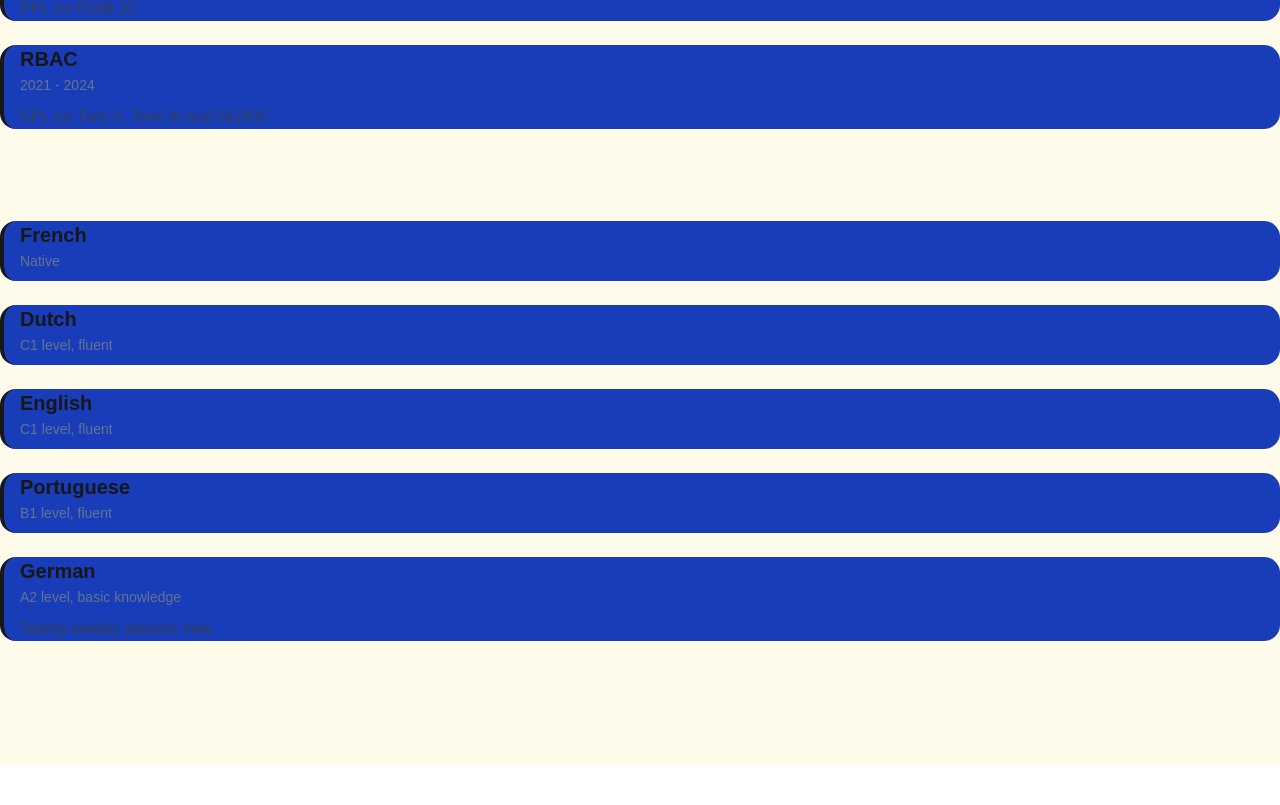
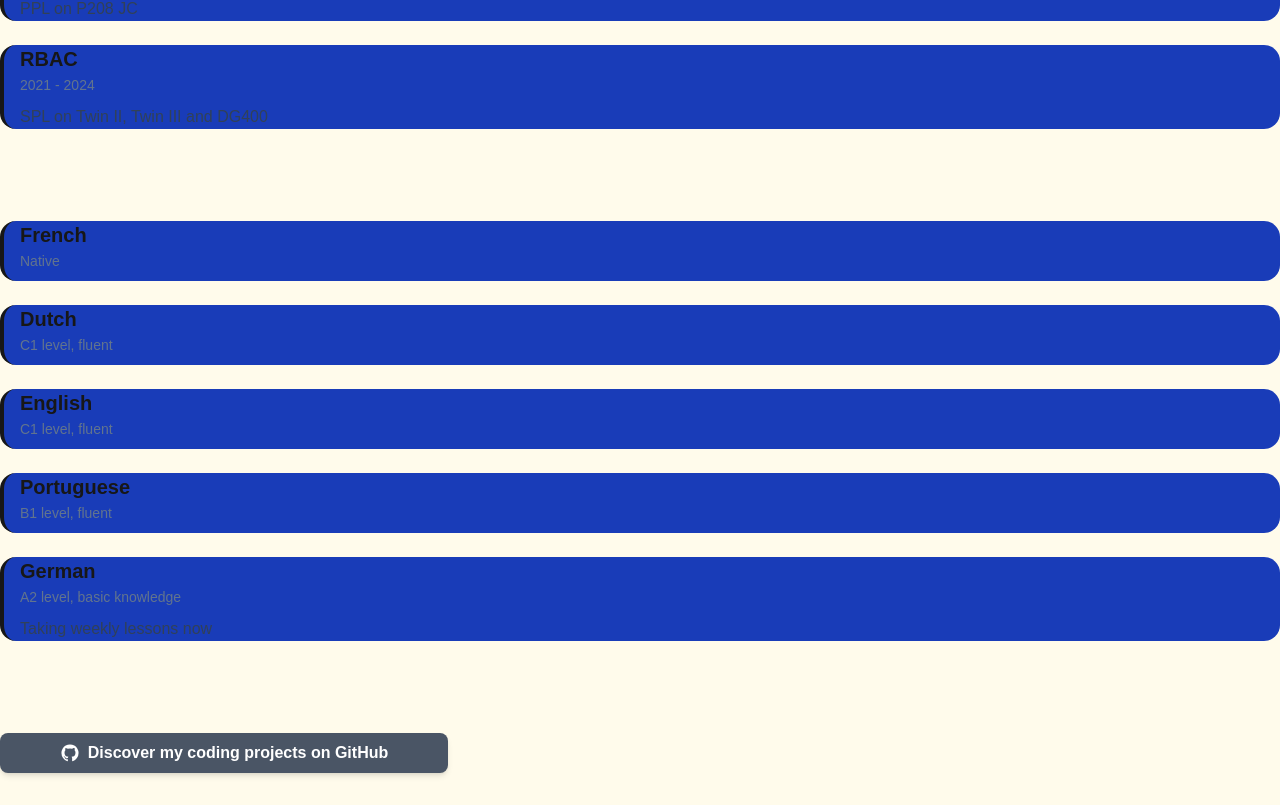
Before and after one commit to Mathieuxyz/personnalwebsite, a Next.js app: page /cv in a window 1280 px wide. Shown: the part 827-1632 px from the top of the page. Before the commit the page ends 1592 px from the top, so only its background shows below. Built offline with nearby package versions, Linux system fonts and the light colour scheme.

Commit message:
Adding a github button with integrated link on CV page

```diff
--- a/app/cv/page.tsx
+++ b/app/cv/page.tsx
@@ -1,6 +1,7 @@
 import { ReactNode } from "react";
 import Box from "@/components/CVEntry";
 import Text from "@/components/textEntry"
+import GithubButton from "@/components/button";
 
 
 export default function CV() {
@@ -80,6 +81,8 @@
             <Text
             h1="Usefull links"
             />
+
+            <GithubButton />
         </div>
 
     </div>
--- /dev/null
+++ b/components/button.tsx
@@ -0,0 +1,12 @@
+"use client";
+
+export default function GithubButton() {
+    return (
+        <button type="button" onClick={() => window.location.href = "https://github.com/Mathieuxyz"} className="py-2 px-4 max-w-md flex justify-center items-center bg-gray-600 hover:bg-gray-700 focus:ring-gray-500 focus:ring-offset-gray-200 text-white w-full transition ease-in duration-200 text-center text-base font-semibold shadow-md focus:outline-none focus:ring-2 focus:ring-offset-2 rounded-lg">
+        <svg xmlns="http://www.w3.org/2000/svg" width="20" height="20" fill="currentColor" className="mr-2" viewBox="0 0 1792 1792">
+            <path d="M896 128q209 0 385.5 103t279.5 279.5 103 385.5q0 251-146.5 451.5t-378.5 277.5q-27 5-40-7t-13-30q0-3 .5-76.5t.5-134.5q0-97-52-142 57-6 102.5-18t94-39 81-66.5 53-105 20.5-150.5q0-119-79-206 37-91-8-204-28-9-81 11t-92 44l-38 24q-93-26-192-26t-192 26q-16-11-42.5-27t-83.5-38.5-85-13.5q-45 113-8 204-79 87-79 206 0 85 20.5 150t52.5 105 80.5 67 94 39 102.5 18q-39 36-49 103-21 10-45 15t-57 5-65.5-21.5-55.5-62.5q-19-32-48.5-52t-49.5-24l-20-3q-21 0-29 4.5t-5 11.5 9 14 13 12l7 5q22 10 43.5 38t31.5 51l10 23q13 38 44 61.5t67 30 69.5 7 55.5-3.5l23-4q0 38 .5 88.5t.5 54.5q0 18-13 30t-40 7q-232-77-378.5-277.5t-146.5-451.5q0-209 103-385.5t279.5-279.5 385.5-103zm-477 1103q3-7-7-12-10-3-13 2-3 7 7 12 9 6 13-2zm31 34q7-5-2-16-10-9-16-3-7 5 2 16 10 10 16 3zm30 45q9-7 0-19-8-13-17-6-9 5 0 18t17 7zm42 42q8-8-4-19-12-12-20-3-9 8 4 19 12 12 20 3zm57 25q3-11-13-16-15-4-19 7t13 15q15 6 19-6zm63 5q0-13-17-11-16 0-16 11 0 13 17 11 16 0 16-11zm58-10q-2-11-18-9-16 3-14 15t18 8 14-14z"></path>
+        </svg>
+        Discover my coding projects on GitHub
+        </button>
+    )
+}
```
